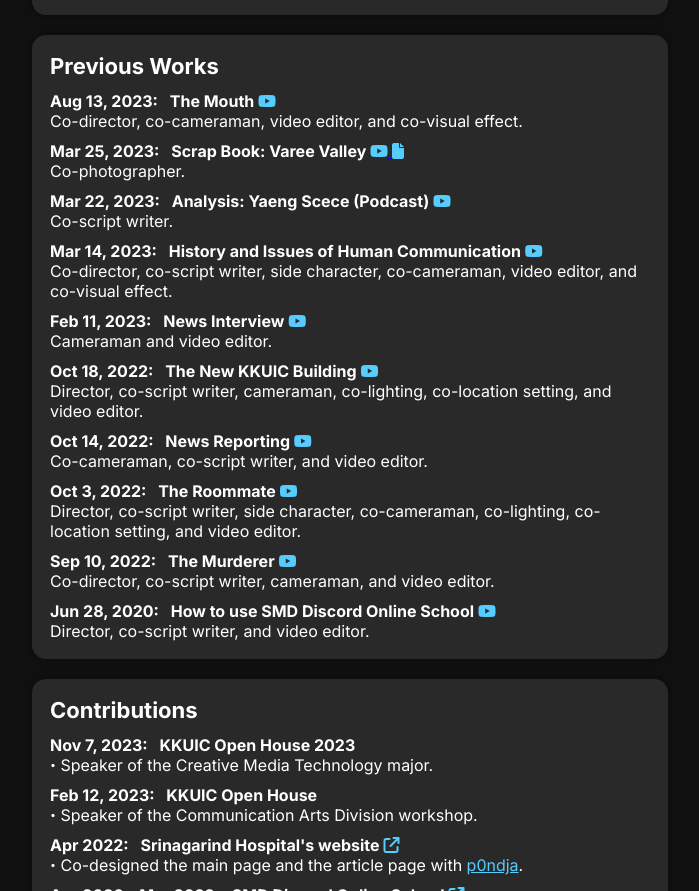
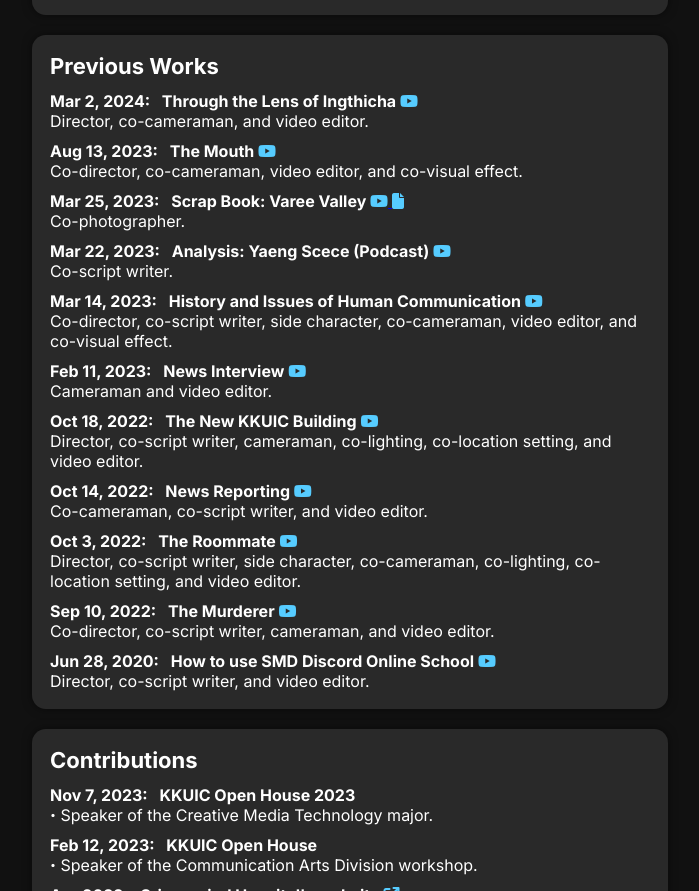
Before and after one commit to kritzy8/812003, a website: page index.html in a window 1280 px wide. Shown: the part 3149-4040 px from the top of the page, without its empty margins (290-989 px from the left). Drawn offline with Linux system fonts and the light colour scheme.

Commit message:
add new work to the main pages through the lens of ingthicha

```diff
--- a/index.html
+++ b/index.html
@@ -456,6 +456,18 @@
           <h2>Previous Works</h2>
           <span class="kz-info-data"
             ><h3>
+              Mar 2, 2024: &ensp;Through the Lens of Ingthicha
+              <a
+                href="https://www.youtube.com/watch?v=qdMh6LCCM6Q"
+                target="_blank"
+              >
+                <i class="fa-brands fa-youtube"></i
+              ></a>
+            </h3>
+            Director, co-cameraman, and video editor.</span
+          >
+          <span class="kz-info-data"
+            ><h3>
               Aug 13, 2023: &ensp;The Mouth
               <a
                 href="https://www.youtube.com/watch?v=_aIYBzz7DbM"
```
Also changed, not shown: index_new.html (+12 -0 lines), index_th.html (+10 -0 lines).
